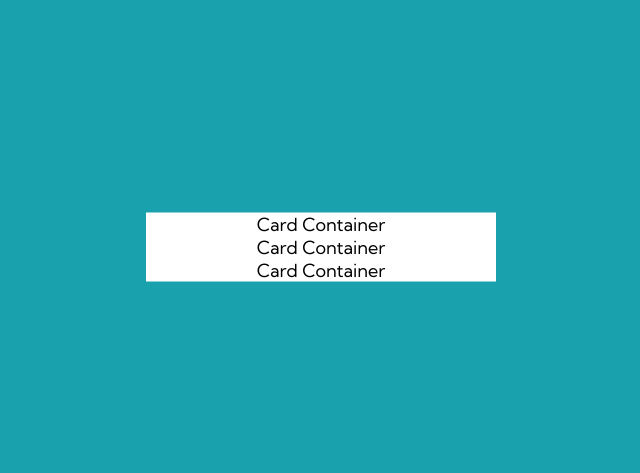
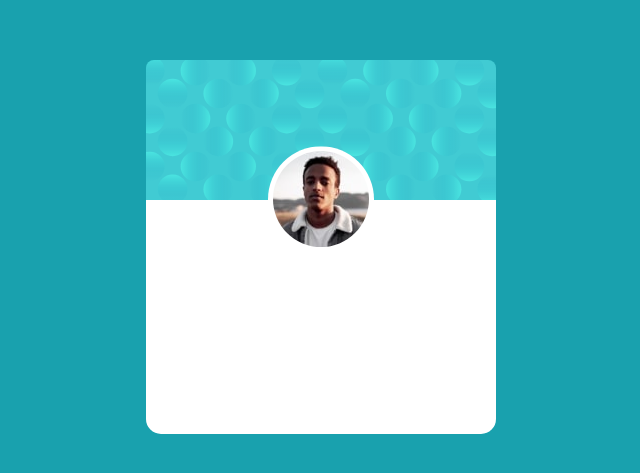
Before and after one commit to TdZink/FrontEndMenor-profile-card-component-main, a website built with Parcel: page src/index.html in a window 1280 px wide. Shown: the part 153-626 px from the top of the page, without its empty margins (319-959 px from the left). Built offline with nearby package versions, Linux system fonts and the light colour scheme.

Commit message:
Working on card elements.

```diff
--- a/src/index.html
+++ b/src/index.html
@@ -15,9 +15,14 @@
 
 <body>
   <div class="card-container">
-    <p>Card Container</p>
-    <p>Card Container</p>
-    <p>Card Container</p>
+    <div class="grid-row-1 "></div>
+    <div class="grid-row-2 "></div>
+    <div class="grid-row-3 "></div>
+  </div>
+
+  <div class="proflePicture-background"></div>
+  <div class="profilePicture-container">
+    <img class="profilePicture" src="./images/image-victor.jpg">
   </div>
 
   <body>
--- a/src/style.css
+++ b/src/style.css
@@ -31,9 +31,47 @@ body {
 .card-container {
     background: #ffffff;
     width: 350px;
+    height: 374px;
     text-align: center;
     position: absolute;
     top: 50%;
     left: 50%;
     transform: translate(-50%, -50%);
+    border-radius: 15px;
+    display: grid;
+    grid-template-rows: 140px 146px;
 }
+
+.grid-row-1 {
+    background: url(./images/bg-pattern-card.svg);
+    border-top-right-radius: 8px;
+    border-top-left-radius: 8px;
+}
+
+.grid-row-2 {
+}
+
+.grid-row-3 {
+}
+
+.profilePicture-container {
+    position: absolute;
+    top: 50%;
+    left: 50%;
+    transform: translate(-50%, -95%);
+}
+
+.profilePicture {
+    clip-path: circle(50% at 50% 50%);
+}
+
+.proflePicture-background {
+    position: absolute;
+    top: 50%;
+    left: 50%;
+    transform: translate(-50%, -95%);
+    background: white;
+    height: 106px;
+    width: 106px;
+    clip-path: circle(50% at 50% 50%);
+}
```
Also changed, not shown: dist/bg-pattern-card.ac0e14c5.svg (added), dist/bg-pattern-top.f25f38c9.svg (added), dist/image-victor.7dfbb361.jpg (added), dist/index.html, 3 other files.
